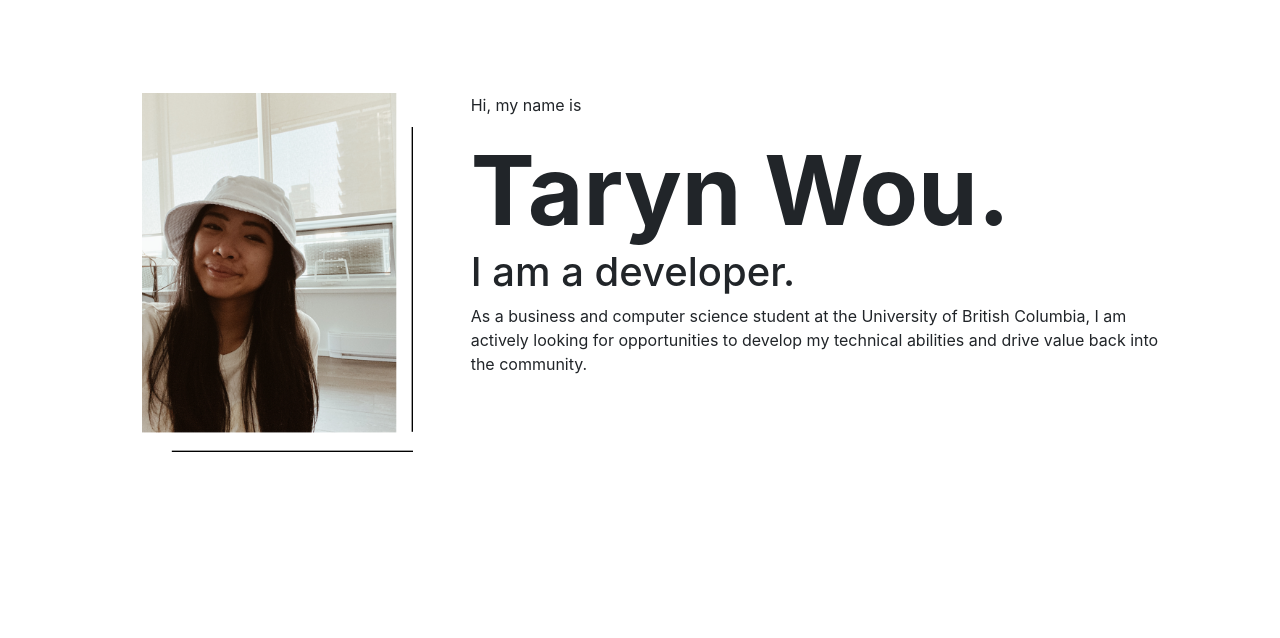
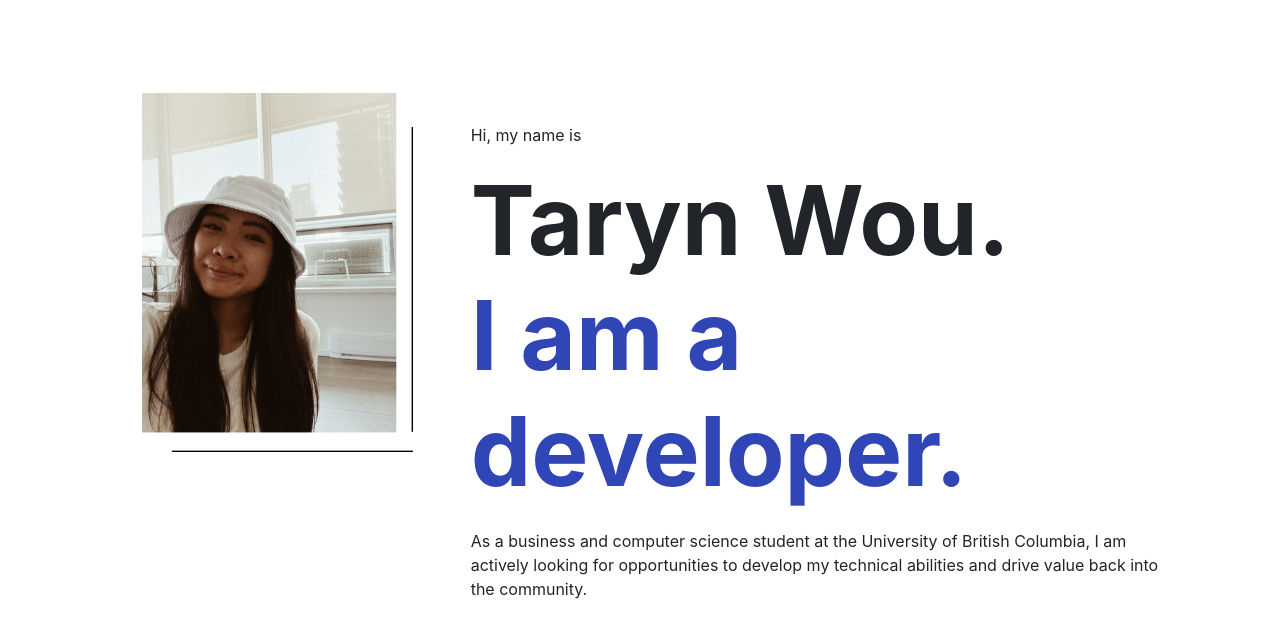
Before and after one commit to tarynwou/portfolio, a Gatsby site: page / in a window 1280 px wide. Shown: the part 148-786 px from the top of the page. Built offline with nearby package versions, Linux system fonts and the light colour scheme; Gatsby itself is replaced by a stand-in of ours.

Commit message:
Styled home page

```diff
--- a/src/pages/index.js
+++ b/src/pages/index.js
@@ -28,13 +28,15 @@ function IndexPage() {
 						/>
 					</div>
 					<div class="col-lg-8">
-						<p>Hi, my name is</p>
+						<p className="title-hi">Hi, my name is</p>
 						<h1 className="title-font">
 							Taryn Wou.
 							<br />
 						</h1>
-						<h1>I am a developer.</h1>
-						<p>
+						<h1 className="title-font" id="title-dev">
+							I am a developer.
+						</h1>
+						<p className="title-about">
 							As a business and computer science student at the
 							University of British Columbia, I am actively
 							looking for opportunities to develop my technical
```
